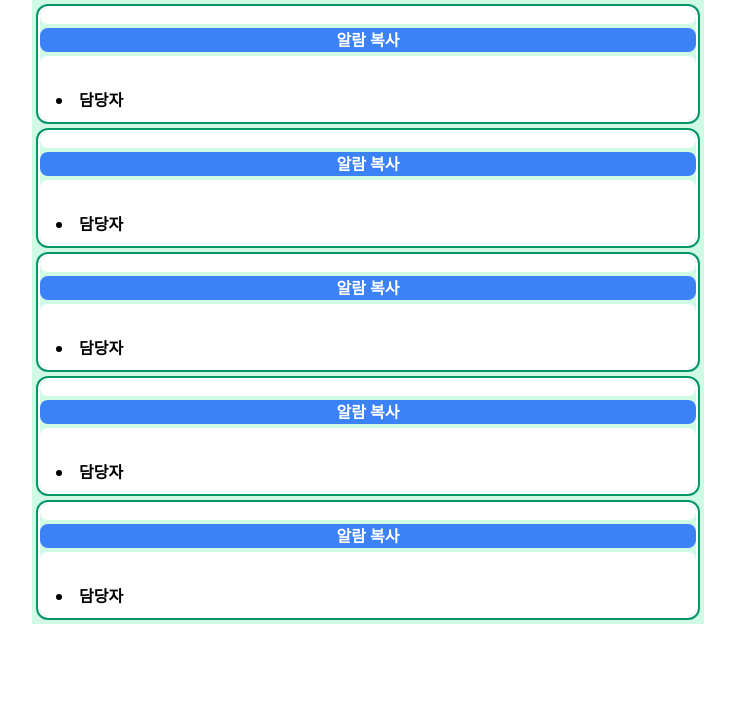
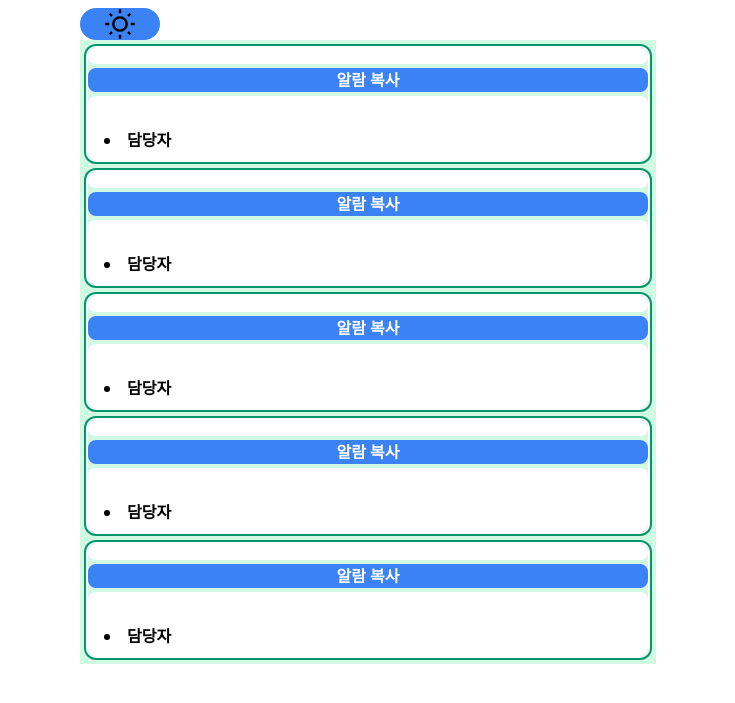
Before and after one commit to sq1533/acUpgrade, a FastAPI app: page /home in a window 1280 px wide. Shown: the top 703 px of the page, without its empty margins (272-1007 px from the left). Run offline with FastAPI, Linux system fonts and the light colour scheme; data that the repository does not hold is empty; some libraries are stand-ins or nearby versions.

Commit message:
feat : 다크모드_1

```diff
--- a/templates/home.html
+++ b/templates/home.html
@@ -4,9 +4,13 @@
     <meta charset="UTF-8">
     <meta name="viewport" content="width=device-width, initial-scale=1.0">
     <link href="https://cdn.jsdelivr.net/npm/tailwindcss@2.2.19/dist/tailwind.min.css" rel="stylesheet">
+    <link href="https://fonts.googleapis.com/css2?family=Material+Symbols+Outlined" rel="stylesheet" >
     <script src="https://unpkg.com/htmx.org@1.9.10"></script>
 </head>
-<body>
+<body class="container max-w-xl mx-auto py-2 bg-white">
+    <div id="styleSwich" class="w-20 h-8 text-center rounded-full duration-500 bg-blue-500">
+        <i id="modeIcon" class="material-symbols-outlined" style="font-size:32px;">wb_sunny</i>
+    </div>
     <div class="flex flex-col bg-green-100 space-y-3 mx-auto max-w-2xl py-2 px-2 font-sans leading-normal">
         <div class="rounded-lg ring-2 ring-offset-2 ring-green-600 space-y-1">
             <div class="rounded-lg py-2 px-4 text-sm bg-white" id="alarm1" hx-get="/alarm_1" hx-trigger="load, every 2s"></div>
@@ -57,6 +61,10 @@
     </div>
 </body>
     <script>
+        const button = document.getElementById('styleSwich');
+        const div = document.getElementById('planSpace');
+        const Icon = document.getElementById('modeIcon');
+
         function copyText(elementId) {
             var textElement = document.getElementById(elementId);
             var tempTextArea = document.createElement("textarea");
@@ -65,6 +73,21 @@
             tempTextArea.select();
             document.execCommand("copy");
             document.body.removeChild(tempTextArea);
-        }
+        };
+
+        button.addEventListener('click',()=>{
+            if(button.classList.contains('bg-blue-500')){
+                button.classList.remove('bg-blue-500','text-white');
+                button.classList.add('bg-green-500','text-black');
+                Icon.textContent = 'bedtime';
+                div.classList.remove('bg-pink-100','text-black');
+                div.classList.add('bg-gray-600','text-white');
+            }else{
+                button.classList.remove('bg-green-500','text-black');
+                button.classList.add('bg-blue-500','text-white');
+                Icon.textContent = 'wb_sunny';
+                div.classList.remove('bg-gray-600','text-white');
+                div.classList.add('bg-pink-100','text-black');
+            }});
     </script>
 </html>
```
